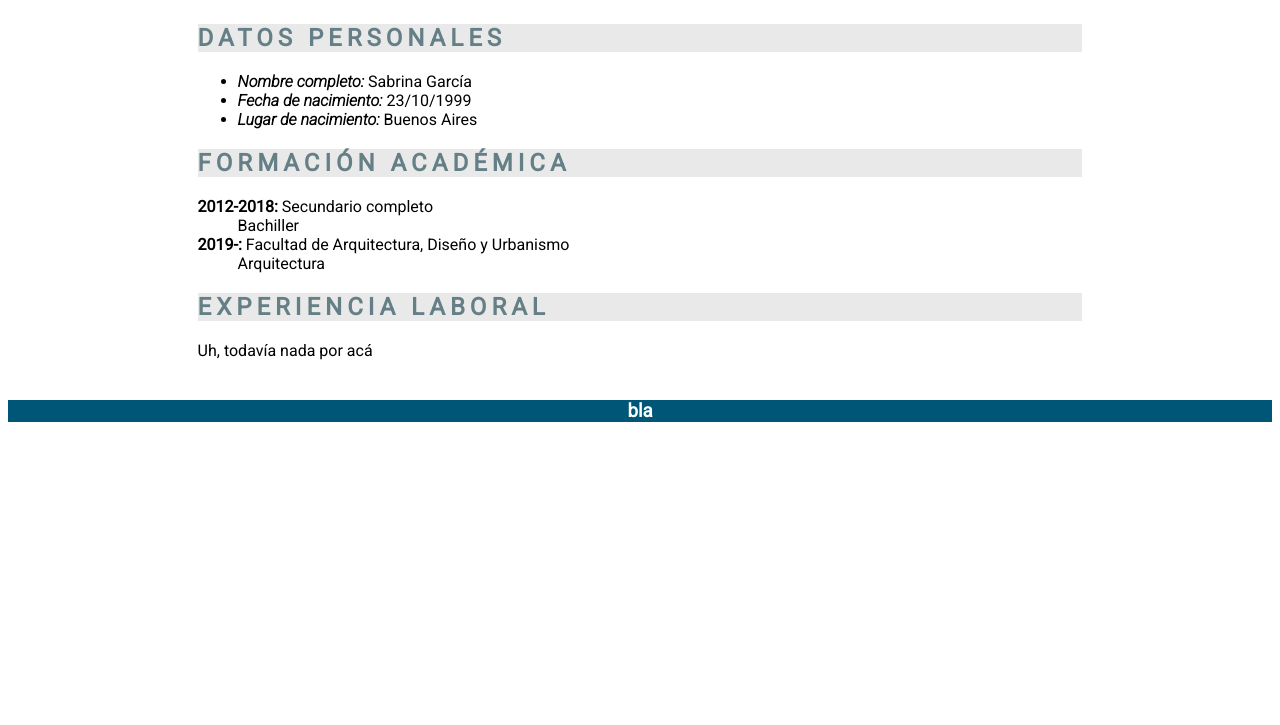
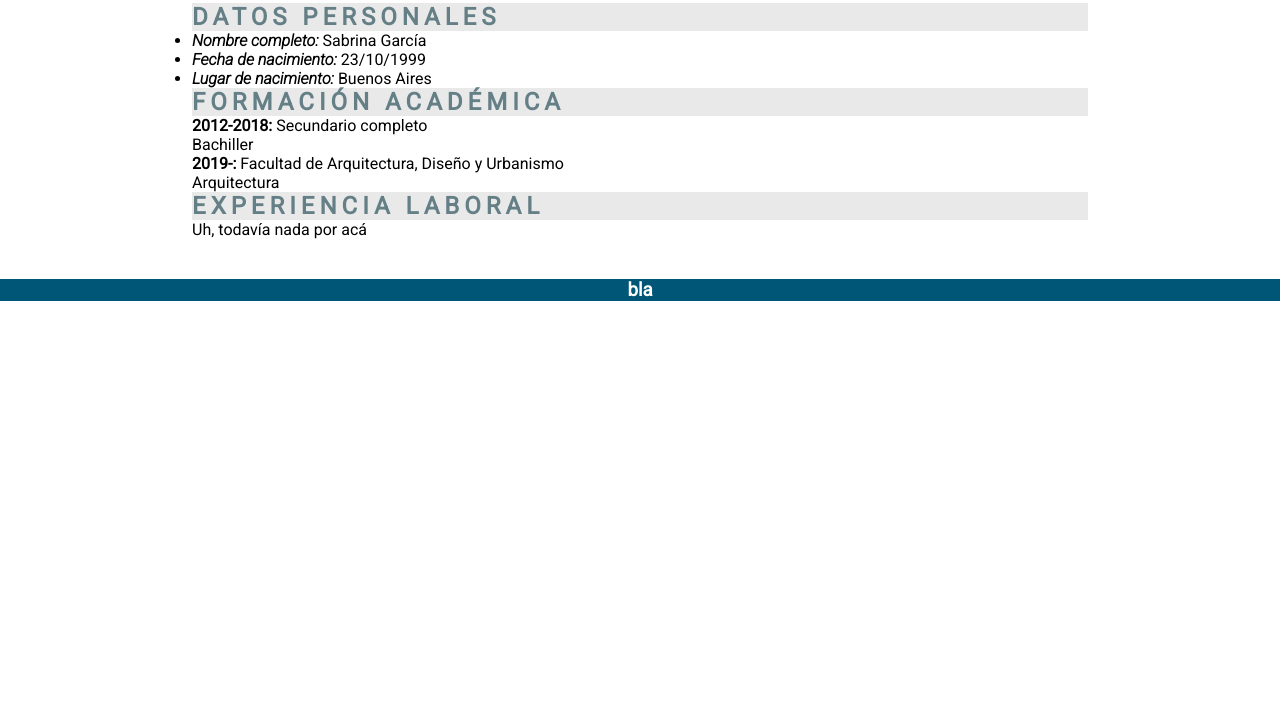
Before and after one commit to svbri/repo-fe-clase5, a plain HTML site: page CVPropio/index.html in a window 1280 px wide. Shown: the part 75-800 px from the top of the page. Drawn offline with Linux system fonts and the light colour scheme.

Commit message:
cvpropio

```diff
--- a/CVPropio/css/styles.css
+++ b/CVPropio/css/styles.css
@@ -1,7 +1,9 @@
 @import url('https://fonts.googleapis.com/css2?family=Roboto:ital,wght@0,100;0,400;1,300&display=swap');
-
-body {
+*{
     font-family: 'Roboto', sans-serif;
+    margin: 0px;
+    padding: 0px;
+    box-sizing: border-box;
 }
 
 /* Header */
@@ -44,9 +46,3 @@ footer{
     color: #ffffff;
     text-align: center;
 }
-
-
-h3{/*
-    display: inline-block;
-    */
-}
```
Also changed, not shown: FormLogin/index.html (+1 -1 lines).
